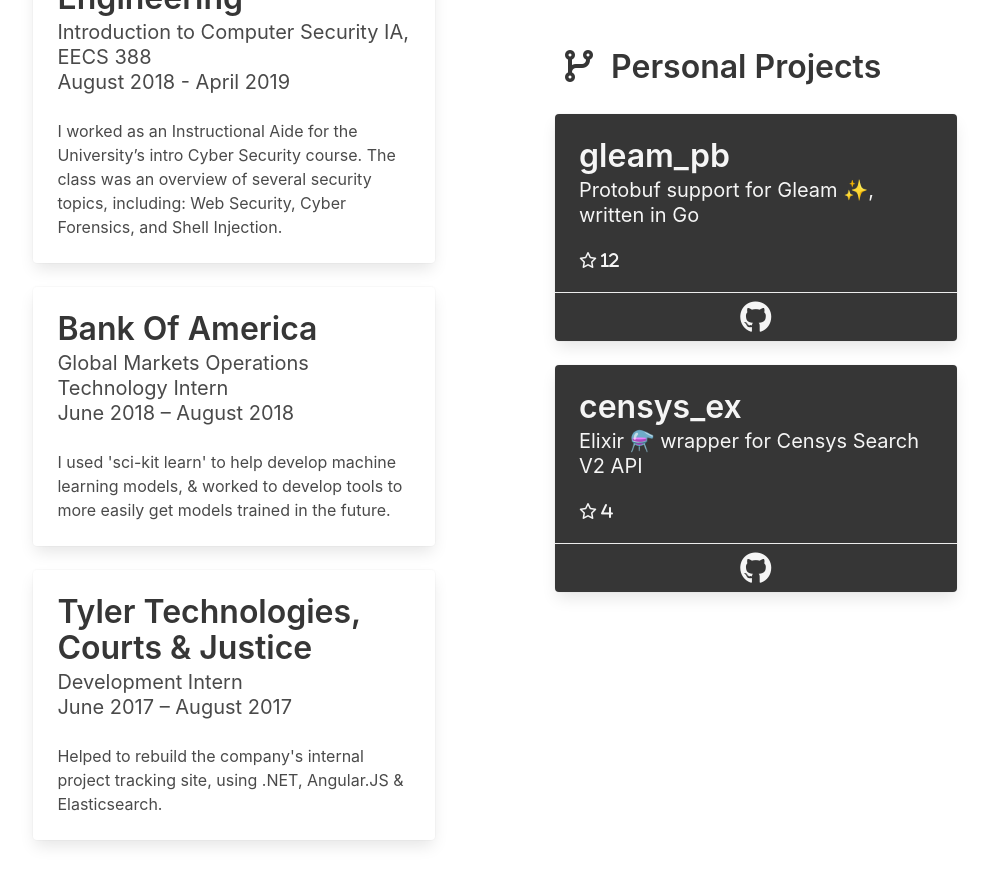
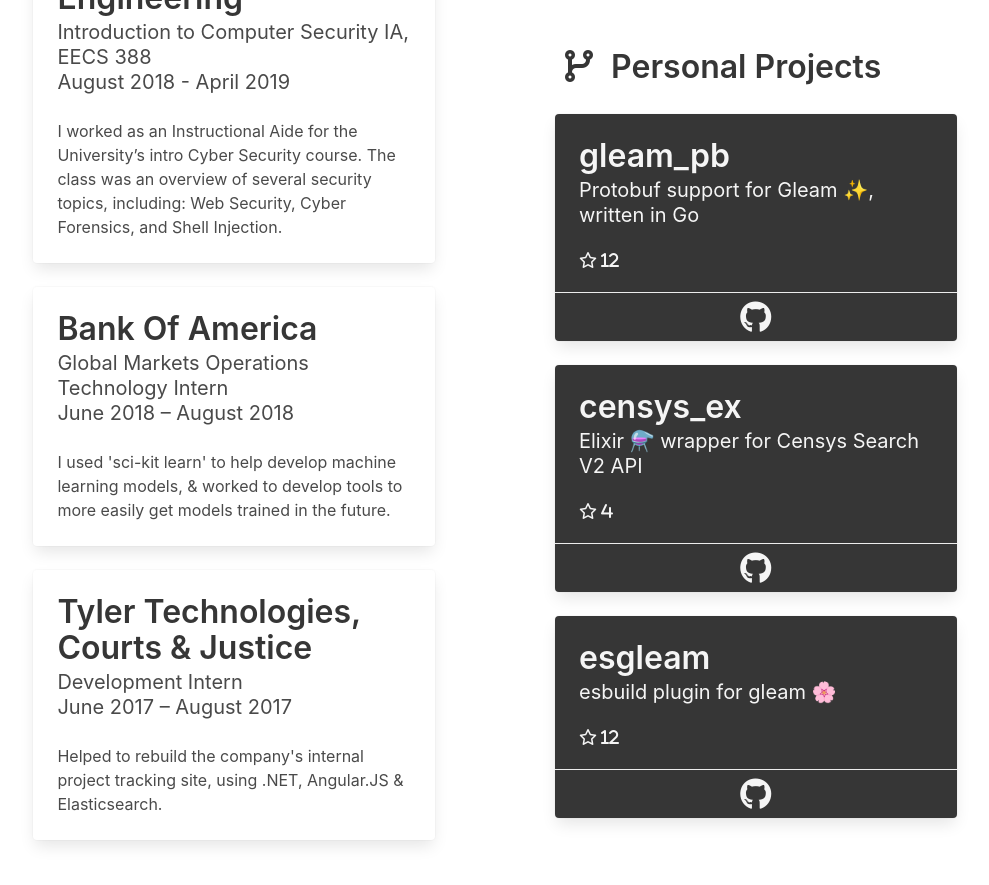
Before and after one commit to bwireman/bwireman.github.io, a Jekyll site: the page built from index.md, in a window 1280 px wide and 900 px high, scrolled down 1436 px. Shown: the top 885 px of the window, without its empty margins (145-1134 px from the left). Built offline with Jekyll 4.4.1, drawn with Linux system fonts in a browser that asks for light colours; our own code applies the rules of GitHub Pages for plain Markdown files.

Commit message:
adds esgleam to personal projects

```diff
--- a/_layouts/default.html
+++ b/_layouts/default.html
@@ -266,6 +266,23 @@
             </a>
           </footer>
         </div>
+        <br>
+        <div class="card dark-card">
+          <div class="card-content">
+            <p class="title">
+              esgleam
+            </p>
+            <p class="subtitle">
+              esbuild plugin for gleam 🌸
+            </p>
+            <span id="esgleam-stars" class="loader"></span>
+          </div>
+          <footer class="card-footer">
+            <a href="https://github.com/bwireman/esgleam" class="card-footer-item">
+              <span class="icon is-size-3"><i class="fab fa-github"></i></span>
+            </a>
+          </footer>
+        </div>
     </div>
     </section>
 
--- a/assets/js/src/ffi.mjs
+++ b/assets/js/src/ffi.mjs
@@ -1,5 +1,8 @@
 export const set_stars = (id, star_count) => {
-    let new_content = `<i id="${id}-icon" class="far fa-star"> ${star_count}</i>`
+    let new_content = "";
+    if (star_count > 0) {
+        new_content = `<i id="${id}-icon" class="far fa-star"> ${star_count}</i>`
+    }
 
     let el = document.getElementById(id);
     el.classList = "";
```
Also changed, not shown: assets/js/out.js, assets/js/src/entry.js (added), 1 other file.
